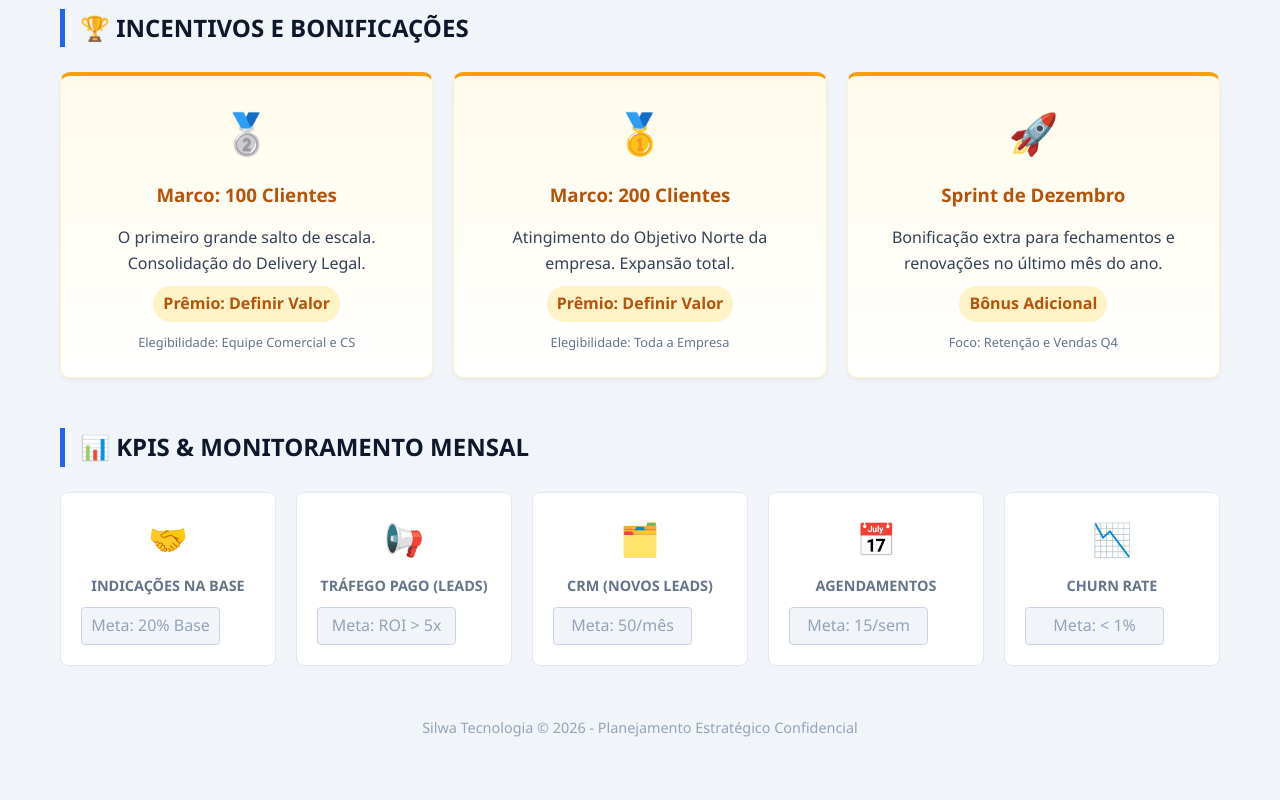
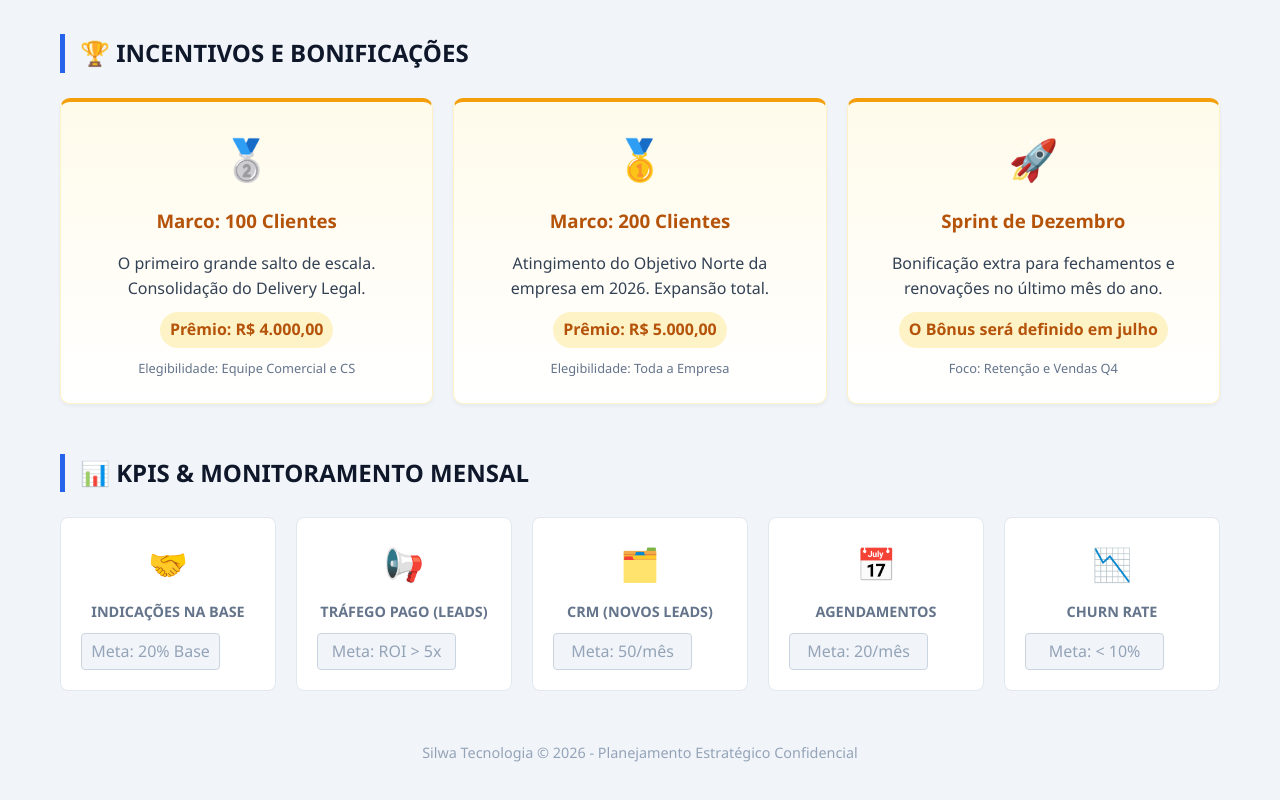
Before and after one commit to silwadigital/silwa-tecnologia, a plain HTML site: page index.html in a window 1280 px wide. Shown: the part 1197-1997 px from the top of the page. Drawn offline with Linux system fonts and the light colour scheme.

Commit message:
Update index.html

```diff
--- a/index.html
+++ b/index.html
@@ -1,4 +1,4 @@
-<!DOCTYPE html>
+o<!DOCTYPE html>
 <html lang="pt-BR">
 <head>
     <meta charset="UTF-8">
@@ -333,15 +333,15 @@
                 <span class="bonus-icon">🥈</span>
                 <h3>Marco: 100 Clientes</h3>
                 <p>O primeiro grande salto de escala. Consolidação do Delivery Legal.</p>
-                <div class="bonus-highlight">Prêmio: Definir Valor</div>
+                <div class="bonus-highlight">Prêmio: R$ 4.000,00</div>
                 <p style="font-size: 0.8rem; margin-top: 10px; color: #64748b;">Elegibilidade: Equipe Comercial e CS</p>
             </div>
 
             <div class="card bonus">
                 <span class="bonus-icon">🥇</span>
                 <h3>Marco: 200 Clientes</h3>
-                <p>Atingimento do Objetivo Norte da empresa. Expansão total.</p>
-                <div class="bonus-highlight">Prêmio: Definir Valor</div>
+                <p>Atingimento do Objetivo Norte da empresa em 2026. Expansão total.</p>
+                <div class="bonus-highlight">Prêmio: R$ 5.000,00</div>
                 <p style="font-size: 0.8rem; margin-top: 10px; color: #64748b;">Elegibilidade: Toda a Empresa</p>
             </div>
 
@@ -349,7 +349,7 @@
                 <span class="bonus-icon">🚀</span>
                 <h3>Sprint de Dezembro</h3>
                 <p>Bonificação extra para fechamentos e renovações no último mês do ano.</p>
-                <div class="bonus-highlight">Bônus Adicional</div>
+                <div class="bonus-highlight">O Bônus será definido em julho</div>
                 <p style="font-size: 0.8rem; margin-top: 10px; color: #64748b;">Foco: Retenção e Vendas Q4</p>
             </div>
 
@@ -378,12 +378,12 @@
             <div class="kpi-card">
                 <span class="kpi-icon">📅</span>
                 <div class="kpi-title">Agendamentos</div>
-                <div class="kpi-input">Meta: 15/sem</div>
+                <div class="kpi-input">Meta: 20/mês</div>
             </div>
              <div class="kpi-card">
                 <span class="kpi-icon">📉</span>
                 <div class="kpi-title">Churn Rate</div>
-                <div class="kpi-input">Meta: < 1%</div>
+                <div class="kpi-input">Meta: < 10%</div>
             </div>
         </div>
 
```
